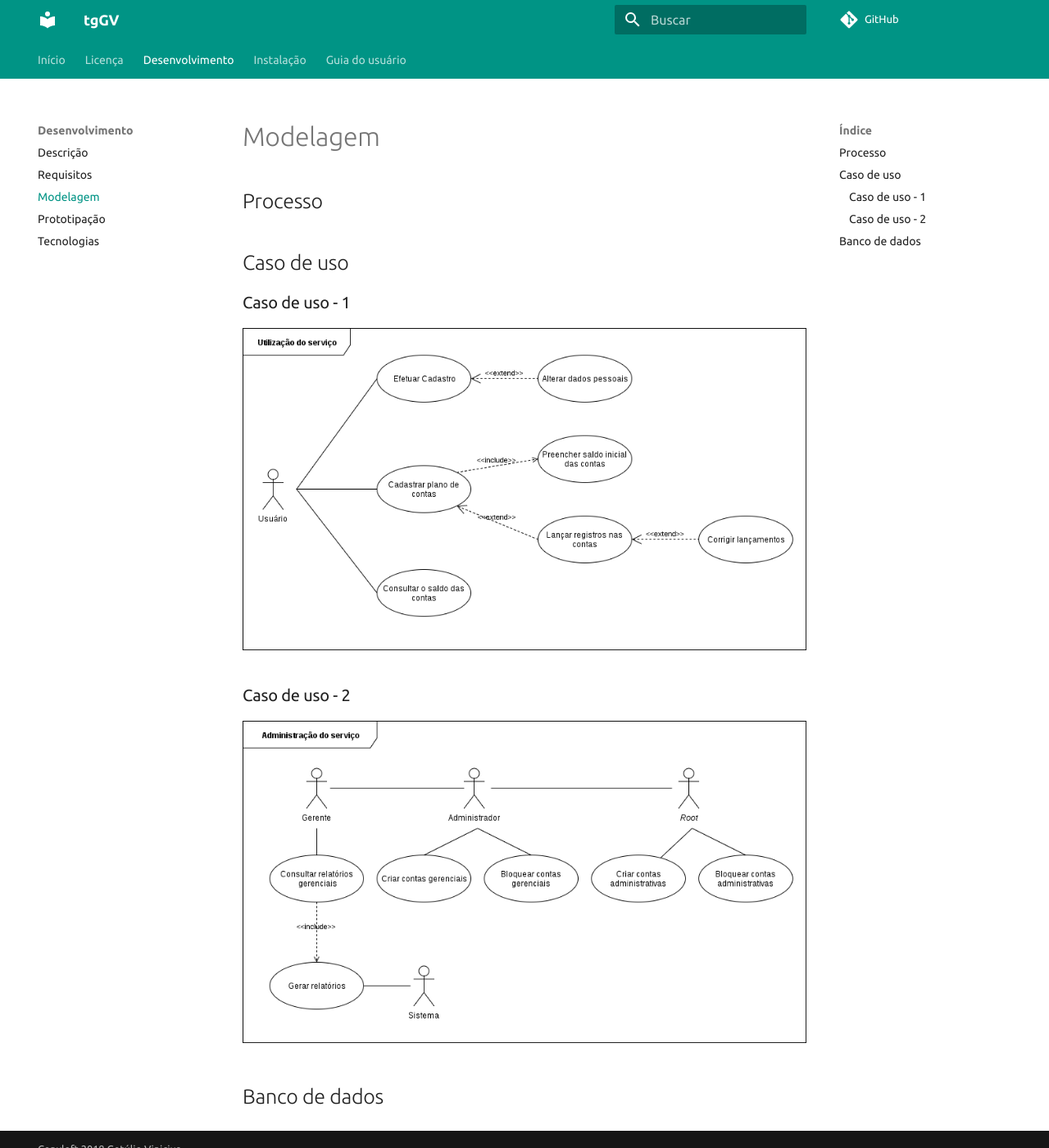
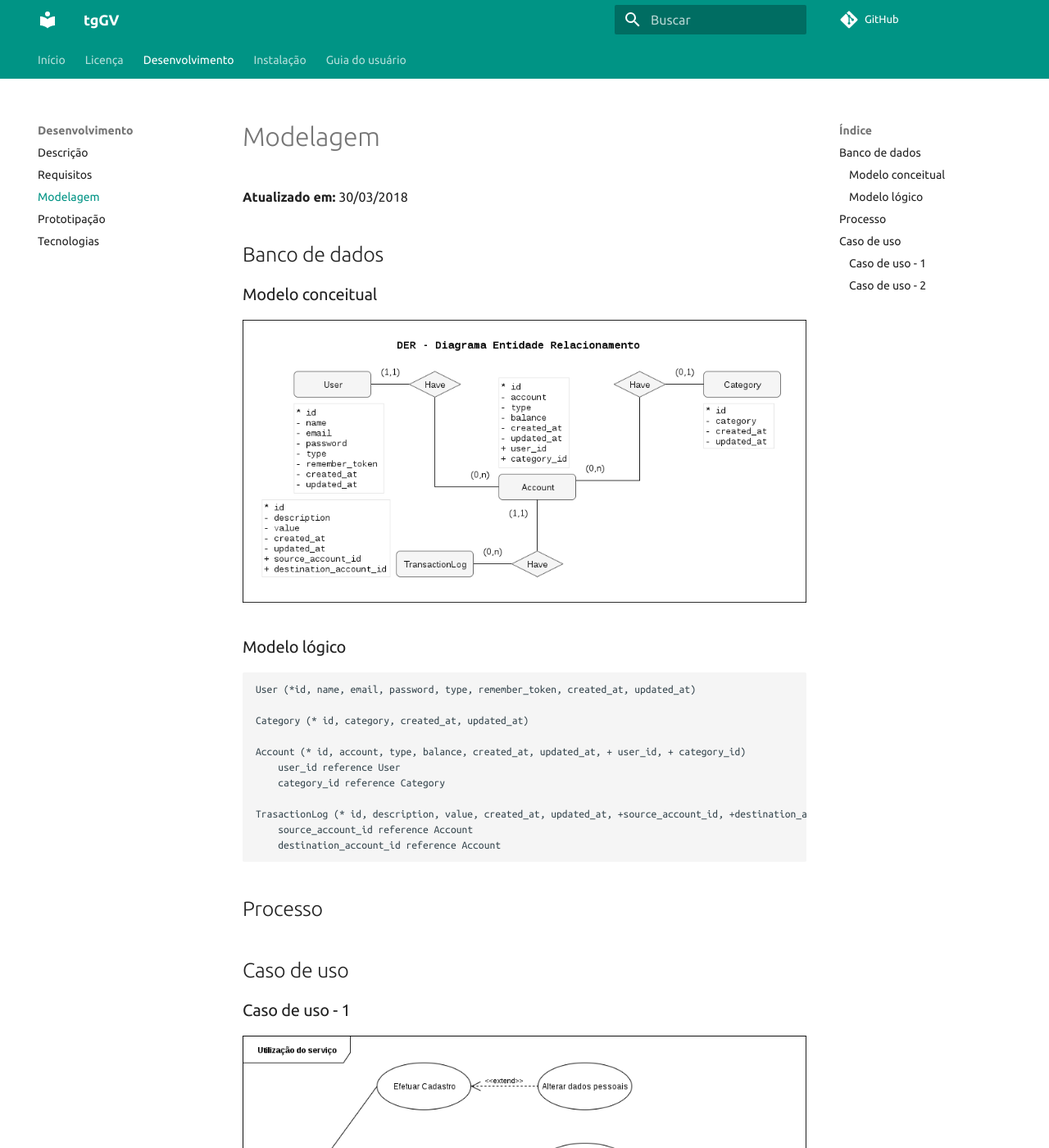
Before and after one commit to getuliovinicius/trabalho.graduacao, an MkDocs documentation site: the page built from docs/mds/doc-desenvolvimento/2-modelagem.md, in a window 1280 px wide and 1400 px high. Shown: the whole window at 82% size. Built offline with MkDocs 1.6.1 and Material for MkDocs 9.7.7, drawn with Linux system fonts in a browser that asks for light colours; comment, search, counter and statistics services are not loaded; old or Windows-style settings are respelled for this version of MkDocs.

Commit message:
Diagrama Entidade Relacionamento - Prototipo

````diff
--- a/docs/mds/doc-desenvolvimento/2-modelagem.md
+++ b/docs/mds/doc-desenvolvimento/2-modelagem.md
@@ -1,5 +1,30 @@
 Modelagem
 =========
+
+**Atualizado em:** 30/03/2018
+
+Banco de dados
+--------------
+
+### Modelo conceitual
+
+![DER - Diagrama Entidade Relacionamento](diagramas/der-1.png)
+
+### Modelo lógico
+
+```
+User (*id, name, email, password, type, remember_token, created_at, updated_at)
+
+Category (* id, category, created_at, updated_at)
+
+Account (* id, account, type, balance, created_at, updated_at, + user_id, + category_id)
+	user_id reference User
+	category_id reference Category
+
+TrasactionLog (* id, description, value, created_at, updated_at, +source_account_id, +destination_account_id)
+	source_account_id reference Account
+	destination_account_id reference Account
+```
 
 Processo
 --------
````
Also changed, not shown: other parts of docs/mds/doc-desenvolvimento/2-modelagem.md (+0 -2 lines), docs/mds/doc-desenvolvimento/1-requisitos.md (+9 -5 lines), docs/mds/doc-desenvolvimento/3-prototipacao.md (+8 -0 lines), docs/mds/doc-desenvolvimento/4-tecnologias.md (+5 -3 lines), docs/mds/doc-desenvolvimento/diagramas/der-1.xml (added, +1 -0 lines), docs/mds/doc-desenvolvimento/prototipos/prototipo-1.xml (+1 -1 lines), docs/mds/licence.md (+1 -3 lines), docs/mds/doc-desenvolvimento/diagramas/der-1.png (added), docs/mds/doc-desenvolvimento/prototipos/prototipo-1.png, docs/mds/doc-desenvolvimento/prototipos/prototipo-2.png (added).
